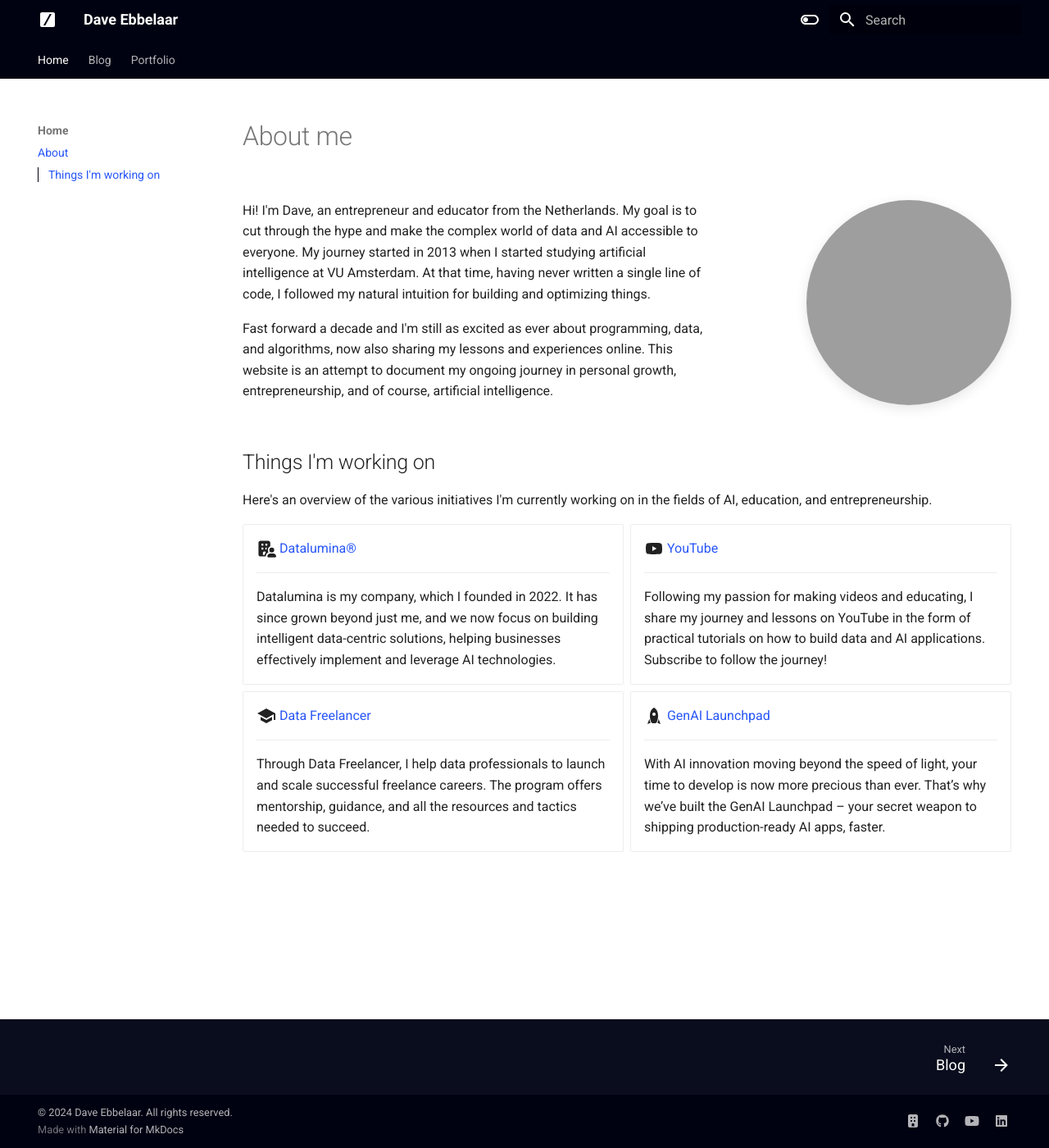
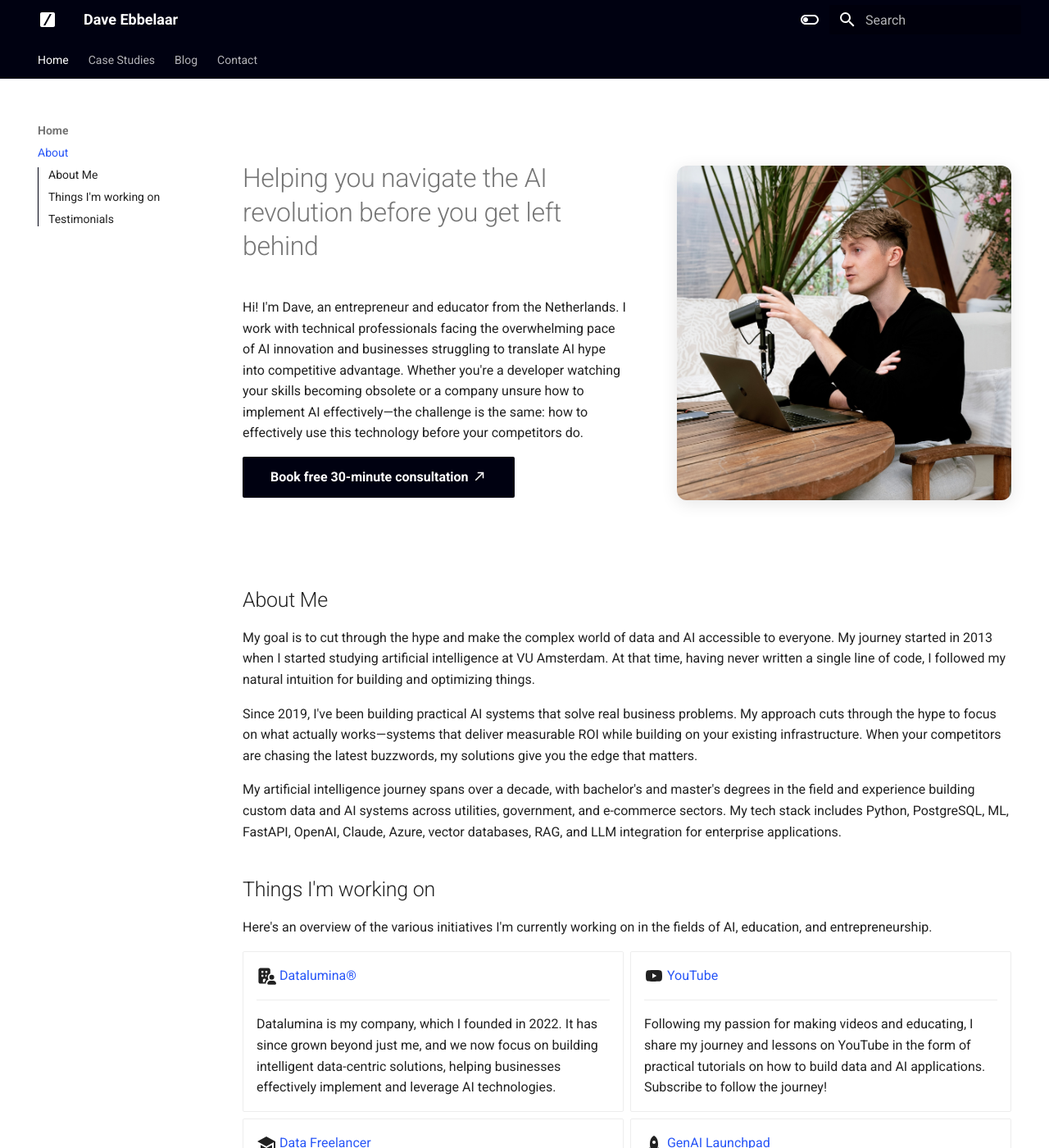
Before and after one commit to opsabarsec/mkdocs-website-template, an MkDocs documentation site: the page built from docs/index.md, in a window 1280 px wide and 1400 px high. Shown: the whole window at 82% size. Built offline with MkDocs 1.6.1 and Material for MkDocs 9.7.7, drawn with Linux system fonts in a browser that asks for light colours; some of the changed text lies outside the part shown; grey boxes are pictures that could not be loaded.

Commit message:
Enhance website structure and content by adding a Case Studies section, updating the About Me section with a focus on AI consulting, and incorporating testimonials for credibility. Remove the outdated Portfolio page and adjust CSS for improved layout and responsiveness.

```diff
--- a/docs/index.md
+++ b/docs/index.md
@@ -29,25 +29,33 @@ canonical_url: https://www.daveebbelaar.com/
 }
 </script>
 
-# About me
-
-<div class="grid-container" markdown>
+<div class="hero-section grid-container" markdown>
 
 <div class="text-intro-grid" markdown>
 
-Hi! I'm Dave, an entrepreneur and educator from the Netherlands. My goal is to cut through the hype and make the complex world of data and AI accessible to everyone. My journey started in 2013 when I started studying artificial intelligence at VU Amsterdam. At that time, having never written a single line of code, I followed my natural intuition for building and optimizing things.
+# Helping you navigate the AI revolution before you get left behind
 
-Fast forward a decade and I'm still as excited as ever about programming, data, and algorithms, now also sharing my lessons and experiences online. This website is an attempt to document my ongoing journey in personal growth, entrepreneurship, and of course, artificial intelligence.
+Hi! I'm Dave, an entrepreneur and educator from the Netherlands. I work with technical professionals facing the overwhelming pace of AI innovation and businesses struggling to translate AI hype into competitive advantage. Whether you're a developer watching your skills becoming obsolete or a company unsure how to implement AI effectively—the challenge is the same: how to effectively use this technology before your competitors do.
+
+[Book free 30-minute consultation :material-arrow-top-right:](https://www.calendly.com){ .md-button .md-button--primary }
 
 </div>
 
 <div class="profile-image-grid" markdown>
 
-![Dave Ebbelaar, AI Entrepreneur and Educator](https://avatars.githubusercontent.com/u/34709402?v=4){ .profile-image alt="Portrait of Dave Ebbelaar, AI entrepreneur and educator" }
+![Dave Ebbelaar, AI Entrepreneur and Educator](/assets/@daveebbelaar.jpg){ .profile-image alt="Portrait of Dave Ebbelaar, AI entrepreneur and educator" }
 
 </div>
 
 </div>
+
+## About Me
+
+My goal is to cut through the hype and make the complex world of data and AI accessible to everyone. My journey started in 2013 when I started studying artificial intelligence at VU Amsterdam. At that time, having never written a single line of code, I followed my natural intuition for building and optimizing things.
+
+Since 2019, I've been building practical AI systems that solve real business problems. My approach cuts through the hype to focus on what actually works—systems that deliver measurable ROI while building on your existing infrastructure. When your competitors are chasing the latest buzzwords, my solutions give you the edge that matters.
+
+My artificial intelligence journey spans over a decade, with bachelor's and master's degrees in the field and experience building custom data and AI systems across utilities, government, and e-commerce sectors. My tech stack includes Python, PostgreSQL, ML, FastAPI, OpenAI, Claude, Azure, vector databases, RAG, and LLM integration for enterprise applications.
 
 ## Things I'm working on
 
@@ -77,7 +85,30 @@ Here's an overview of the various initiatives I'm currently working on in the fi
 
     ---
 
-    With AI innovation moving beyond the speed of light, your time to develop is now more precious than ever. That’s why we’ve built the GenAI Launchpad – your secret weapon to shipping production-ready AI apps, faster.
-
+    With AI innovation moving beyond the speed of light, your time to develop is now more precious than ever. That's why we've built the GenAI Launchpad – your secret weapon to shipping production-ready AI apps, faster.
 
 </div>
+
+## Testimonials
+
+<div class="testimonial-grid">
+  <div class="testimonial-card">
+    <p class="quote">"Dave is a true professional and my collaboration with him has been flawless. <strong>He took his time and spent 3 days with me and my team in Mamaia, Romania where he was a guest for 3 sessions of my podcast Waves of AI</strong>. He is one of the most competent people I know that has a real understanding of how AI works and how to integrate it quickly in your company."</p>
+    <p class="author">Adrian Dragomir, Founder at Sferal</p>
+  </div>
+
+  <div class="testimonial-card">
+    <p class="quote">"Together with Datalumina, we developed a tailor-made program where I, as a school leader, can now bring together vast amounts of information in one place and automate key tasks. <strong>Beyond the tremendous quality improvement for our organization, working with Datalumina was an extremely pleasant experience</strong>."</p>
+    <p class="author">Barbara van den Bosch, Founder at Viverve</p>
+  </div>
+
+  <div class="testimonial-card">
+    <p class="quote">"My experience with Datalumina has been excellent. <strong>They think along with you every step of the way, from proof of concept to a fully functional product</strong>. I was amazed by the quality of the results and found the collaboration very enjoyable. I highly recommend Dave and Datalumina to everyone!"</p>
+    <p class="author">Rene Raaphorst, Founder at Crypto Insiders</p>
+  </div>
+
+  <div class="testimonial-card">
+    <p class="quote">"I am thankful for having come across Dave and Data Freelancer, it was one of the best investment decisions I've made in 2024. <strong>From effective ways to create inbound marketing strategies using social media, through solution architecture design to address all kinds of business challenges</strong>, you will extract a great deal of value from diverse perspectives."</p>
+    <p class="author">Kelsen, Founder at Datavisum</p>
+  </div>
+</div>
--- a/docs/stylesheets/hero.css
+++ b/docs/stylesheets/hero.css
@@ -1,54 +1,76 @@
 .profile-image {
-  width: 250px; /* Set the width of the profile image */
-  height: 250px; /* Set a fixed height to maintain aspect ratio */
-  object-fit: cover; /* Ensures the image covers the area without distortion */
-  border-radius: 50%; /* Makes the image circular */
-  float: right; /* Aligns the image to the right */
-  transform: scaleX(-1); /* Flip the image horizontally */
-  box-shadow: 0 4px 15px rgba(0, 0, 0, 0.1); /* Add a subtle shadow */
-  transition: transform 0.3s ease, box-shadow 0.3s ease; /* Smooth transition for hover effects */
+  width: 300px; /* Wider to accommodate portrait format */
+  height: 400px; /* Taller for portrait style */
+  object-fit: cover; /* Maintains image aspect ratio */
+  border-radius: 12px; /* Subtle rounded corners instead of circle */
+  transform: none; /* Remove the horizontal flip */
+  box-shadow: 0 4px 20px rgba(0, 0, 0, 0.1); /* Enhanced shadow for depth */
+  transition: transform 0.3s ease, box-shadow 0.3s ease;
 }
 
 .profile-image:hover {
-  transform: scaleX(-1) scale(1.02); /* Slight zoom on hover while maintaining the flip */
-  box-shadow: 0 6px 20px rgba(0, 0, 0, 0.15); /* Enhance shadow on hover */
-}
-
-/* Responsive adjustments for the profile image */
-@media screen and (max-width: 76.1875em) {
-  .profile-image {
-    float: none; /* Remove float for mobile layout */
-    display: block; /* Change display to block for centering */
-    margin: 0 auto 20px; /* Center the image and add bottom margin */
-    width: 200px; /* Slightly smaller on mobile */
-    height: 200px; /* Maintain aspect ratio */
-  }
+  transform: scale(1.02); /* Simple scale on hover, no flip */
+  box-shadow: 0 8px 25px rgba(0, 0, 0, 0.15);
 }
 
 /* Grid Layout on index page */
 .grid-container {
-  display: grid; /* Use grid layout */
-  grid-template-columns: 1.618fr 1fr; /* Golden ratio for column widths */
-  gap: 15px; /* Set gap between grid items */
+  display: grid;
+  grid-template-columns: 1.2fr 1fr; /* Adjusted ratio for better text space */
+  gap: 40px; /* Increased gap for better separation */
+  align-items: center; /* Vertically center items */
+  padding: 40px 0; /* Add some vertical padding */
 }
+
 .text-intro-grid {
-  grid-column: 1 / 2; /* Place text intro in the first column */
+  grid-column: 1 / 2;
+  padding-right: 20px; /* Add some space between text and image */
 }
+
 .profile-image-grid {
-  grid-column: 2 / 3; /* Place profile image in the second column */
+  grid-column: 2 / 3;
+  display: flex;
+  justify-content: flex-end; /* Align image to the right */
+  align-items: center;
 }
 
 /* Mobile layout */
 @media screen and (max-width: 768px) {
   .grid-container {
-    grid-template-columns: 1fr; /* Single column layout for mobile */
+    grid-template-columns: 1fr;
+    gap: 20px;
+    padding: 20px 0;
   }
+
+  .profile-image {
+    width: 100%; /* Full width on mobile */
+    max-width: 350px; /* But not too wide */
+    height: 400px; /* Maintain portrait aspect ratio */
+    margin: 0 auto; /* Center the image */
+  }
+
   .text-intro-grid {
-    grid-row: 2; /* Move text intro to second row on mobile */
-    grid-column: 1; /* Span full width */
+    grid-row: 2;
+    grid-column: 1;
+    padding-right: 0;
   }
+
   .profile-image-grid {
-    grid-row: 1; /* Move profile image to first row on mobile */
-    grid-column: 1; /* Span full width */
+    grid-row: 1;
+    grid-column: 1;
+    justify-content: center; /* Center image on mobile */
   }
 }
+
+/* Add styles for larger screens */
+@media screen and (min-width: 1200px) {
+  .grid-container {
+    max-width: 1200px;
+    margin: 0 auto;
+  }
+
+  .profile-image {
+    width: 450px; /* Slightly larger on big screens */
+    height: 550px;
+  }
+}
--- /dev/null
+++ b/docs/stylesheets/testimonials.css
@@ -0,0 +1,31 @@
+.testimonial-grid {
+  display: grid;
+  grid-template-columns: repeat(auto-fill, minmax(300px, 1fr));
+  gap: 1.5rem;
+  margin: 1rem 0;
+}
+
+.testimonial-card {
+  background: #f8f9fa;
+  border-radius: 8px;
+  padding: 1rem;
+  box-shadow: 0 2px 5px rgba(0,0,0,0.05);
+}
+
+.testimonial-card .quote {
+  margin-bottom: 1rem;
+}
+
+.testimonial-card .author {
+  font-weight: 500;
+  color: #666;
+  position: relative;
+  padding-left: 1.5rem;
+}
+
+.testimonial-card .author::before {
+  content: '—';
+  position: absolute;
+  left: 0;
+  color: #6B7280;
+}
--- a/mkdocs.yml
+++ b/mkdocs.yml
@@ -5,10 +5,14 @@ site_url: https://daveebbelaar.com
 nav:
   - Home:
     - About: index.md
+  - Case Studies:
+    - Overview: portfolio/index.md
+    - Projects:
+      - portfolio/projects/project-1.md
+      - portfolio/projects/project-2.md
   - Blog:
     - blog/index.md
-  - Portfolio:
-    - portfolio/index.md
+  - Contact: https://calendly.com/ # add your booking link here
 
 theme:
   name: material
@@ -62,9 +66,8 @@ extra:
 
 extra_css:
   - stylesheets/extra.css
-  - stylesheets/newsletter.css
   - stylesheets/hero.css
-
+  - stylesheets/testimonials.css
 plugins:
   - search
   - social:
```
Also changed, not shown: docs/portfolio/index.md (added, +24 -0 lines), docs/portfolio/portfolio.md (deleted, +0 -6 lines), docs/portfolio/projects/project-1.md (added, +50 -0 lines), docs/portfolio/projects/project-2.md (added, +49 -0 lines), docs/assets/@daveebbelaar.jpg, docs/assets/data-pipeline.png (added).
